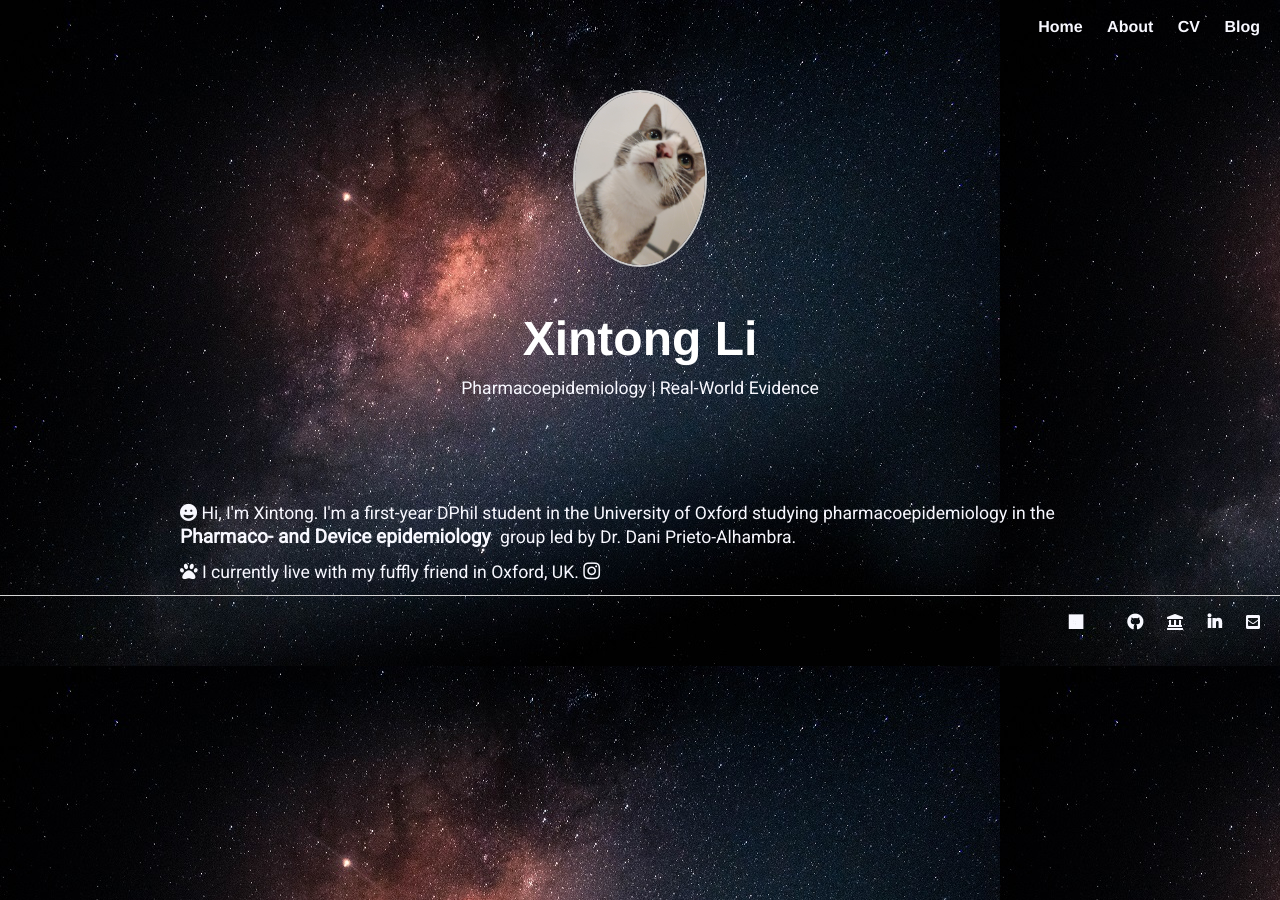
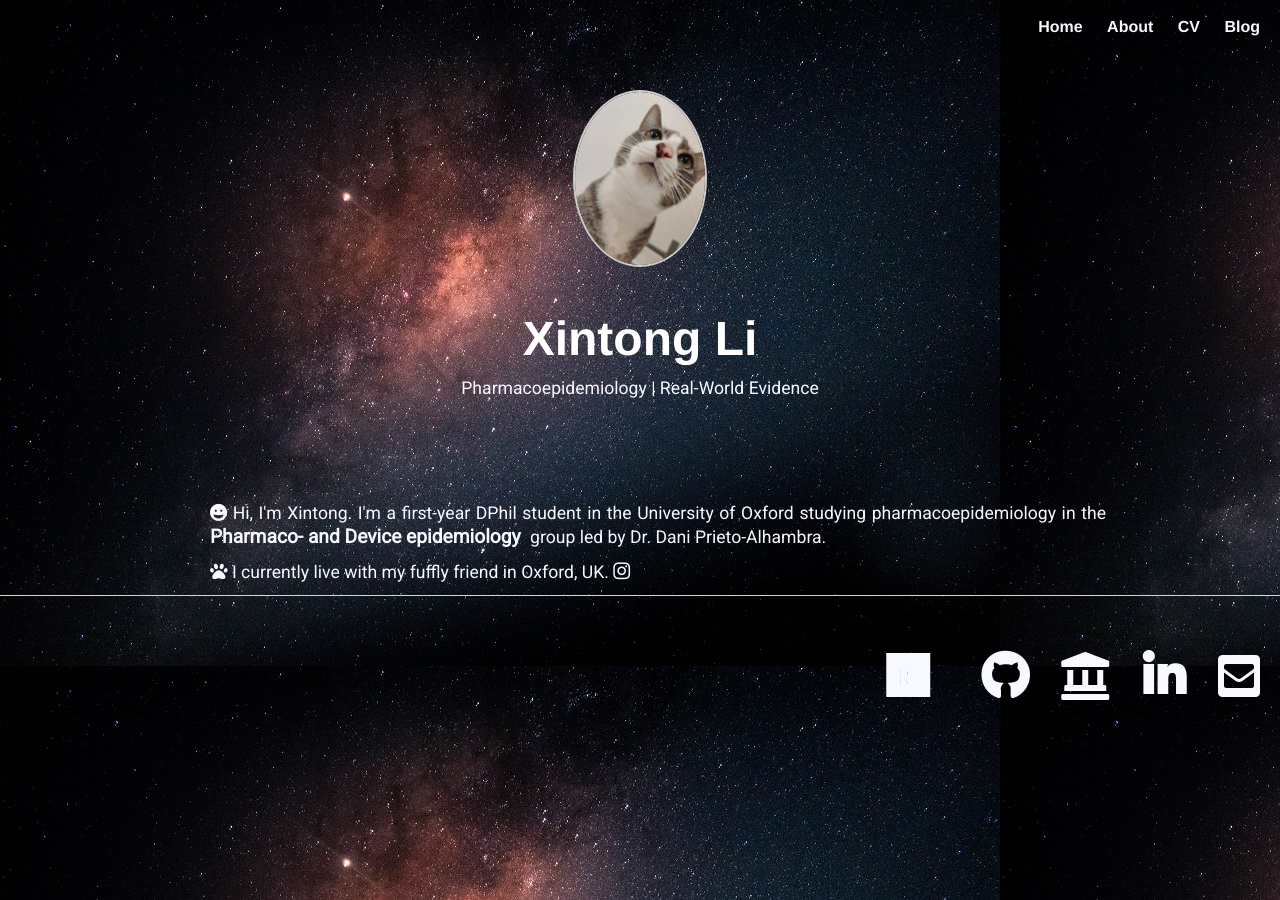
Before and after one commit to Xintong-Li-ZnCu/Xintong-Li-ZnCu.github.io, a Jekyll site: the page built from index.html, in a window 1280 px wide. Built offline with Jekyll 4.4.1, drawn with Linux system fonts in a browser that asks for light colours; nearby versions of some CDN libraries; a style sheet for code colours, icons or effects is not loaded.

Commit message:
Update main.css

```diff
--- a/css/main.css
+++ b/css/main.css
@@ -44,7 +44,8 @@
     padding-top: 10vh;
     width: 70%;
     padding-left: 20vh;
-    text-align: left;
+    margin-left: 30px;
+    text-align: justify;
 }
 
 .section-2 h2{
@@ -130,4 +131,4 @@
 }
 nav ul li, footer ul li { display: inline; margin-right: 20px; }
 
-footer { border-top: 1px solid #d5d5d5; font-size: 1em; }
+footer { border-top: 1px solid #d5d5d5; font-size: 3em; }
```
